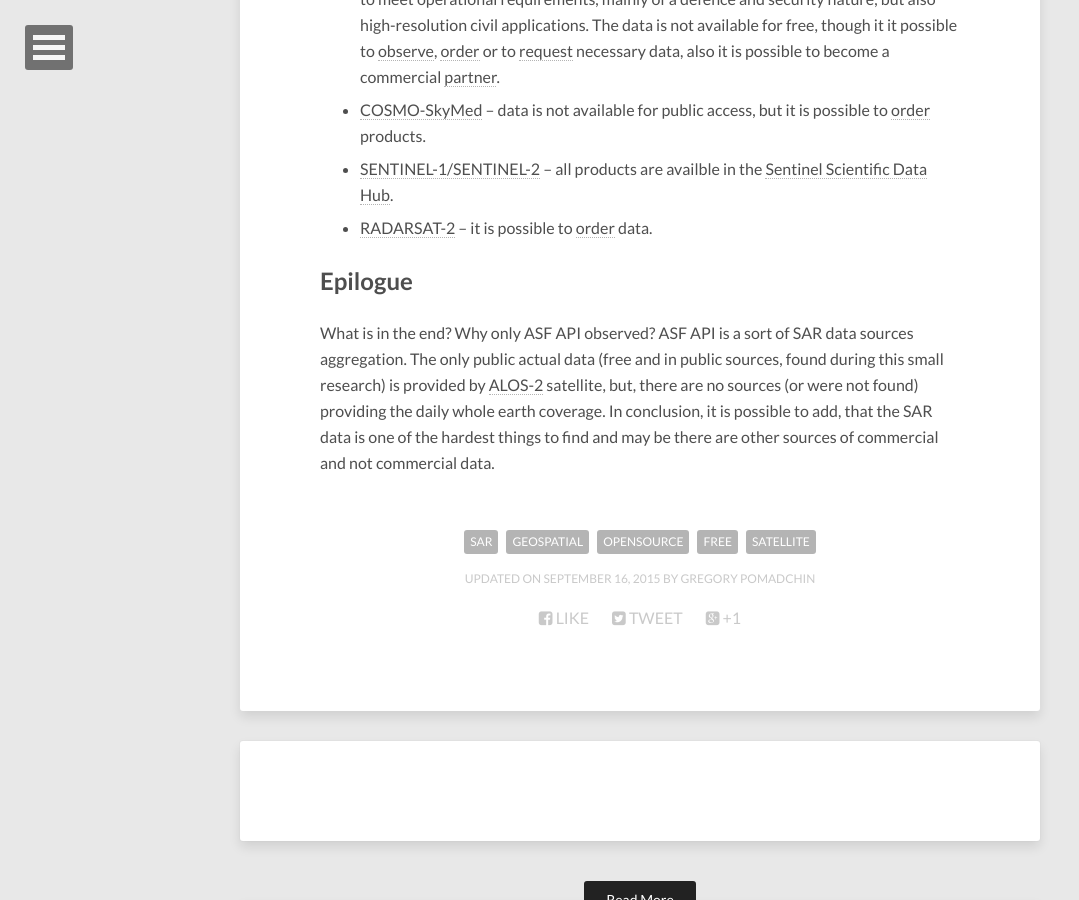
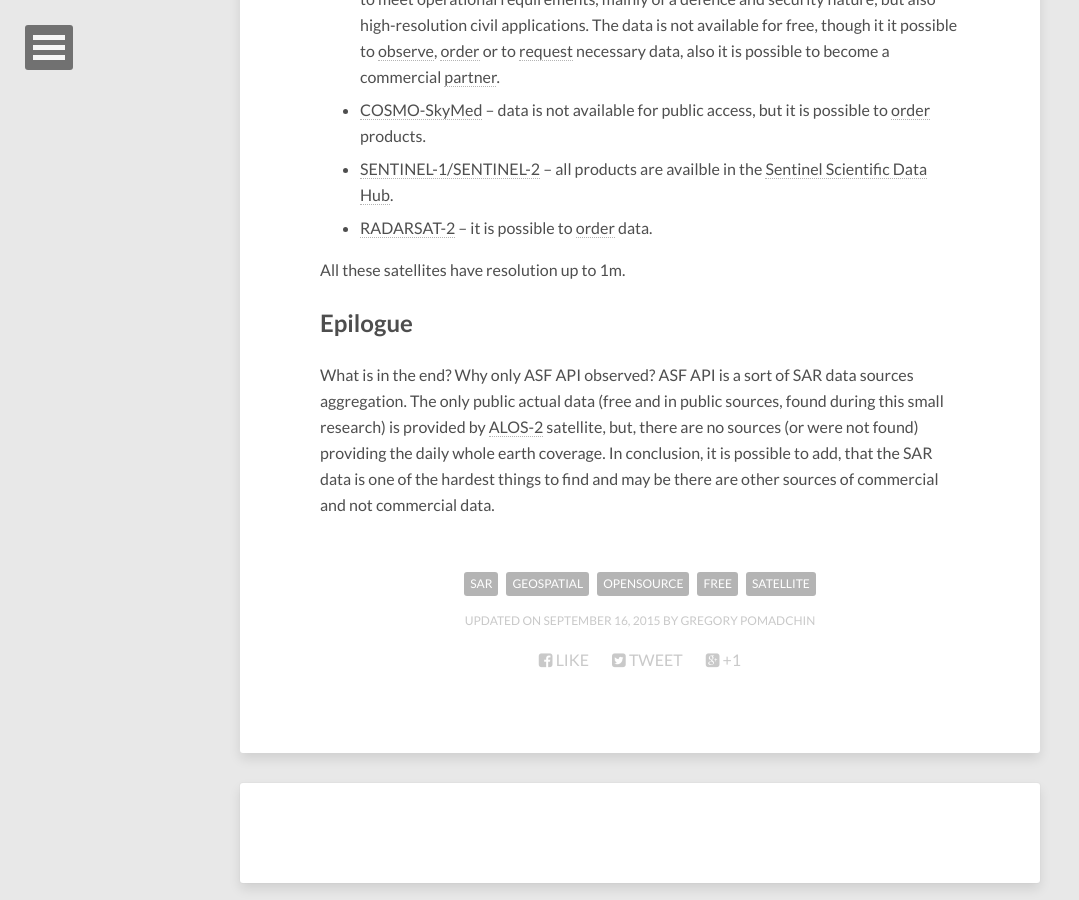
Before and after one commit to pomadchin/pomadchin.github.io, a Jekyll site: the page built from _posts/2015-09-16-sar.md, in a window 1280 px wide and 900 px high, scrolled down 3252 px. Shown: the whole window, without its empty margins (0-1079 px from the left). Built offline with Jekyll 4.4.1, drawn with Linux system fonts in a browser that asks for light colours; nearby versions of some CDN libraries; comment, search, counter and statistics services are not loaded.

Commit message:
+resolution info

```diff
--- a/_posts/2015-09-16-sar.md
+++ b/_posts/2015-09-16-sar.md
@@ -63,6 +63,8 @@ This briefly analysis shows that ASF API provides really old or hardly refreshab
 * [SENTINEL-1/SENTINEL-2](https://earth.esa.int/web/guest/missions/esa-operational-eo-missions/sentinel-1) -- all products are availble in the [Sentinel Scientific Data Hub](https://scihub.esa.int/).
 * [RADARSAT-2](http://gs.mdacorporation.com/SatelliteData/Radarsat2/Radarsat2.aspx) -- it is possible to [order](http://www.asc-csa.gc.ca/eng/satellites/radarsat2/order-contact.asp) data.
 
+All these satellites have resolution up to 1m.
+
 ## Epilogue
 
 What is in the end? Why only ASF API observed? ASF API is a sort of SAR data sources aggregation. The only public actual data (free and in public sources, found during this small research) is provided by [ALOS-2](http://www.jaxa.jp/projects/sat/alos2/index_j.html) satellite, but, there are no sources (or were not found) providing the daily whole earth coverage. In conclusion, it is possible to add, that the SAR data is one of the hardest things to find and may be there are other sources of commercial and not commercial data.
```
